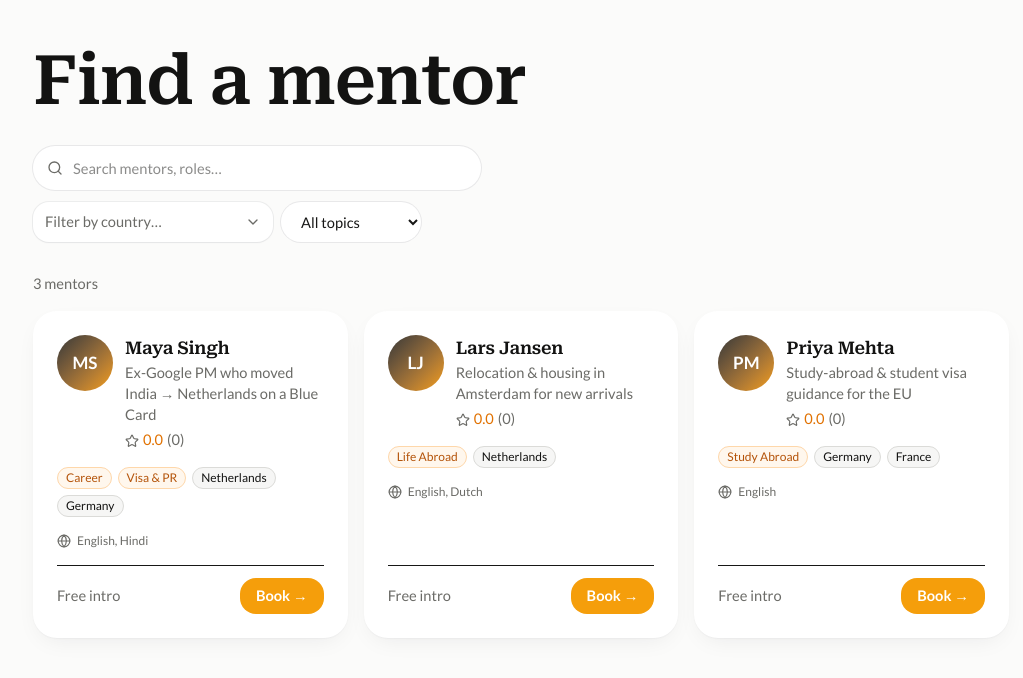
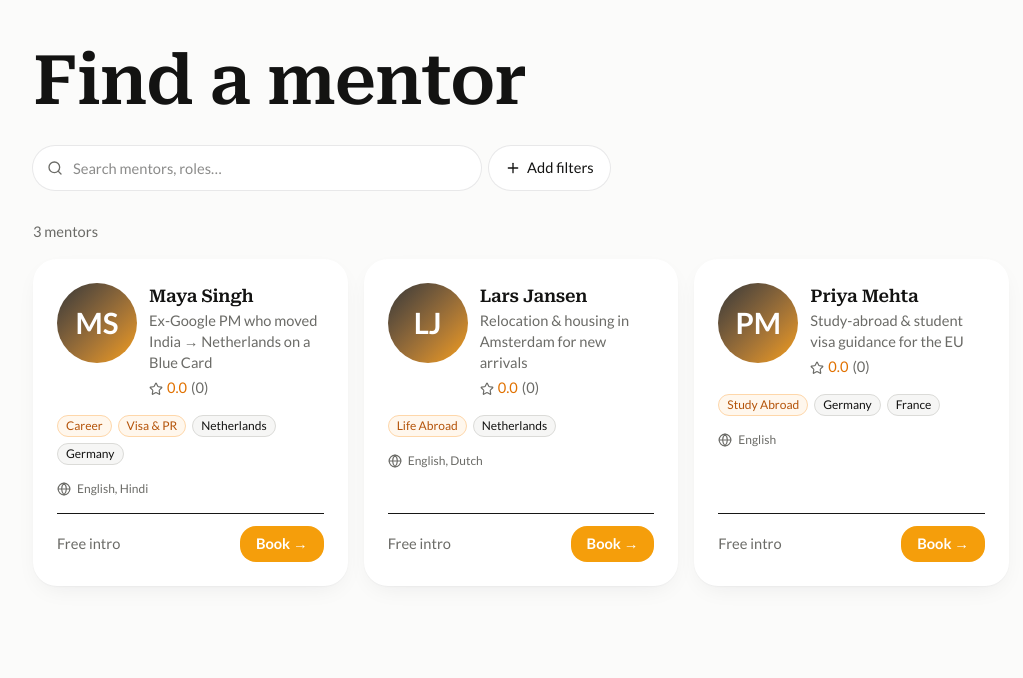
Before and after one commit to immigroov-test/groovia-frontend, a Next.js app: page /preview/frame in a window 1280 px wide. Shown: the top 678 px of the page, without its empty margins (119-1142 px from the left). Built offline with nearby package versions, Linux system fonts and the light colour scheme.

Commit message:
Mentor listing: fair-pricing tag, bigger photo, and an Add-filters builder (country/topic/language/profession/fair-pricing)

```diff
--- a/components/MentorBrowser.tsx
+++ b/components/MentorBrowser.tsx
@@ -1,59 +1,108 @@
 'use client';
-import { useMemo, useState } from 'react';
-import { Search } from 'lucide-react';
+import { useMemo, useState, type ReactNode } from 'react';
+import { Search, Plus, X, Sparkles } from 'lucide-react';
 import { MentorCard } from './MentorCard';
-import { MultiSelect } from './ui/MultiSelect';
+import { MultiSelect, type SelectOption } from './ui/MultiSelect';
 import { Flag } from './ui/Flag';
 import { countryLabel } from '../lib/countries';
+import { languageLabel } from '../lib/languages';
 import { EXPERTISE_CATEGORY_MAP } from '../lib/content';
 import type { Mentor } from '../lib/types';
 
 const CATEGORY_LABELS = EXPERTISE_CATEGORY_MAP;
 
+// Distinct, non-empty values from a set of mentors, so each filter only offers what
+// actually exists across the listed mentors.
+function distinct(values: string[]): string[] {
+  return Array.from(new Set(values.filter(Boolean)));
+}
+
+type FilterValue = string[] | boolean;
+
+interface FilterDef {
+  key: string;
+  label: string;
+  kind: 'multi' | 'toggle';
+  icon?: ReactNode;
+  placeholder?: string;
+  options?: (mentors: Mentor[]) => SelectOption[];       // multi only
+  match: (m: Mentor, value: FilterValue) => boolean;
+}
+
+const byLabel = (a: SelectOption, b: SelectOption) => a.label.localeCompare(b.label);
+
+// Add new filters here - the UI (Add-filters menu, controls, matching) is fully
+// data-driven off this list.
+const FILTERS: FilterDef[] = [
+  {
+    key: 'country', label: 'Country', kind: 'multi', placeholder: 'Any country',
+    options: (ms) => distinct(ms.flatMap((m) => m.expertise_country_codes ?? []))
+      .map((c) => ({ value: c, label: countryLabel(c), icon: <Flag code={c} /> })).sort(byLabel),
+    match: (m, v) => (v as string[]).length === 0 || (v as string[]).some((c) => (m.expertise_country_codes ?? []).includes(c)),
+  },
+  {
+    key: 'topic', label: 'Topic', kind: 'multi', placeholder: 'Any topic',
+    options: (ms) => distinct(ms.flatMap((m) => m.expertise_categories ?? []))
+      .map((c) => ({ value: c, label: CATEGORY_LABELS[c] ?? c })).sort(byLabel),
+    match: (m, v) => (v as string[]).length === 0 || (v as string[]).some((c) => (m.expertise_categories ?? []).includes(c)),
+  },
+  {
+    key: 'language', label: 'Language', kind: 'multi', placeholder: 'Any language',
+    options: (ms) => distinct(ms.flatMap((m) => m.languages ?? []))
+      .map((l) => ({ value: l, label: languageLabel(l) })).sort(byLabel),
+    match: (m, v) => (v as string[]).length === 0 || (v as string[]).some((l) => (m.languages ?? []).includes(l)),
+  },
+  {
+    key: 'profession', label: 'Profession', kind: 'multi', placeholder: 'Any profession',
+    options: (ms) => distinct(ms.flatMap((m) => m.professional_domains ?? []))
+      .map((p) => ({ value: p, label: p })).sort(byLabel),
+    match: (m, v) => (v as string[]).length === 0 || (v as string[]).some((p) => (m.professional_domains ?? []).includes(p)),
+  },
+  {
+    key: 'fair_pricing', label: 'Fair pricing', kind: 'toggle', icon: <Sparkles className="h-3.5 w-3.5" />,
+    match: (m, v) => !v || !!m.smart_pricing,
+  },
+];
+
 export function MentorBrowser({ mentors }: { mentors: Mentor[] }) {
   const [q, setQ] = useState('');
-  const [selectedCountries, setSelectedCountries] = useState<string[]>([]);
-  const [category, setCategory] = useState('');
+  const [active, setActive] = useState<Record<string, FilterValue>>({});
+  const [addOpen, setAddOpen] = useState(false);
 
-  const countries = useMemo(() => {
-    const s = new Set<string>();
-    mentors.forEach((m) => m.expertise_country_codes.forEach((c) => s.add(c)));
-    return Array.from(s);
-  }, [mentors]);
+  const activeKeys = Object.keys(active);
+  const available = FILTERS.filter((f) => !activeKeys.includes(f.key));
 
-  // Full country names, alphabetically, with flags - searchable + multi-select.
-  const countryOptions = useMemo(
-    () => countries
-      .map((c) => ({ value: c, label: countryLabel(c), icon: <Flag code={c} /> }))
-      .sort((a, b) => a.label.localeCompare(b.label)),
-    [countries],
-  );
-
-  const categories = useMemo(() => {
-    const s = new Set<string>();
-    mentors.forEach((m) => (m.expertise_categories ?? []).forEach((c) => s.add(c)));
-    return Array.from(s).sort();
-  }, [mentors]);
+  function addFilter(f: FilterDef) {
+    setActive((a) => ({ ...a, [f.key]: f.kind === 'toggle' ? true : [] }));
+    setAddOpen(false);
+  }
+  function removeFilter(key: string) {
+    setActive((a) => { const n = { ...a }; delete n[key]; return n; });
+  }
 
   const filtered = useMemo(() => {
     const ql = q.trim().toLowerCase();
     return mentors.filter((m) => {
-      if (selectedCountries.length && !selectedCountries.some((c) => m.expertise_country_codes.includes(c))) return false;
-      if (category && !(m.expertise_categories ?? []).includes(category)) return false;
       if (ql) {
         const hay = `${m.display_name} ${m.headline ?? ''} ${(m.professional_domains ?? []).join(' ')}`.toLowerCase();
         if (!hay.includes(ql)) return false;
       }
+      for (const key of activeKeys) {
+        const def = FILTERS.find((f) => f.key === key);
+        if (def && !def.match(m, active[key])) return false;
+      }
       return true;
     });
-  }, [mentors, q, selectedCountries, category]);
+  }, [mentors, q, active, activeKeys]);
 
-  const hasFilters = !!(q || selectedCountries.length || category);
+  const hasFilters = !!q || activeKeys.length > 0;
 
   return (
     <>
       <div className="mb-8 flex flex-col gap-3">
-        <div className="relative max-w-md">
+        {/* Search + Add filters */}
+        <div className="flex flex-wrap items-center gap-2">
+          <div className="relative flex-1 min-w-[220px] max-w-md">
             <Search className="absolute left-3.5 top-1/2 -translate-y-1/2 h-4 w-4 text-muted" />
             <input
               value={q}
@@ -62,18 +111,79 @@ export function MentorBrowser({ mentors }: { mentors: Mentor[] }) {
               className="w-full h-11 pl-10 pr-3.5 rounded-full bg-white text-sm shadow-[0_0_0_1px_rgba(15,23,42,0.08)] focus:outline-none focus:shadow-[0_0_0_2px_rgba(0,0,0,0.2)]"
             />
           </div>
-        <div className="flex flex-wrap items-start gap-2">
-          <div className="min-w-[240px]">
-            <MultiSelect options={countryOptions} value={selectedCountries} onChange={setSelectedCountries}
-              placeholder="Filter by country…" />
+
+          <div className="relative">
+            <button
+              type="button"
+              onClick={() => setAddOpen((o) => !o)}
+              disabled={available.length === 0}
+              className="inline-flex items-center gap-1.5 h-11 px-4 rounded-full bg-white text-sm font-medium text-brand-900 shadow-[0_0_0_1px_rgba(15,23,42,0.08)] hover:bg-brand-50 disabled:opacity-50 disabled:cursor-not-allowed"
+            >
+              <Plus className="h-4 w-4" /> Add filters
+            </button>
+            {addOpen && available.length > 0 && (
+              <>
+                <div className="fixed inset-0 z-20" onClick={() => setAddOpen(false)} />
+                <div className="absolute left-0 z-30 mt-1 w-52 rounded-xl bg-white border border-[--color-border] shadow-lg py-1">
+                  {available.map((f) => (
+                    <button
+                      key={f.key}
+                      type="button"
+                      onClick={() => addFilter(f)}
+                      className="w-full flex items-center gap-2 px-3 py-2 text-sm text-foreground hover:bg-brand-50 text-left"
+                    >
+                      {f.icon}{f.label}
+                    </button>
+                  ))}
                 </div>
-          <FilterSelect label="All topics" value={category} onChange={setCategory} options={categories.map((c) => ({ value: c, label: CATEGORY_LABELS[c] ?? c }))} />
+              </>
+            )}
+          </div>
+
           {hasFilters && (
-            <button onClick={() => { setQ(''); setSelectedCountries([]); setCategory(''); }} className="text-sm text-muted hover:text-foreground px-3 py-2 h-10">
-              Clear
+            <button onClick={() => { setQ(''); setActive({}); }} className="text-sm text-muted hover:text-foreground px-3 py-2 h-11">
+              Clear all
             </button>
           )}
         </div>
+
+        {/* Active filter controls */}
+        {activeKeys.length > 0 && (
+          <div className="flex flex-wrap items-start gap-3">
+            {activeKeys.map((key) => {
+              const def = FILTERS.find((f) => f.key === key);
+              if (!def) return null;
+
+              if (def.kind === 'toggle') {
+                return (
+                  <span key={key} className="inline-flex items-center gap-1.5 h-10 px-3 rounded-full bg-amber-50 text-amber-800 text-sm font-medium">
+                    {def.icon} {def.label}
+                    <button type="button" onClick={() => removeFilter(key)} aria-label={`Remove ${def.label} filter`} className="text-amber-500 hover:text-amber-800">
+                      <X className="h-4 w-4" />
+                    </button>
+                  </span>
+                );
+              }
+
+              return (
+                <div key={key} className="min-w-[220px] max-w-xs flex-1">
+                  <div className="mb-1 flex items-center justify-between">
+                    <span className="text-sm font-medium text-foreground">{def.label}</span>
+                    <button type="button" onClick={() => removeFilter(key)} aria-label={`Remove ${def.label} filter`} className="text-muted hover:text-foreground">
+                      <X className="h-3.5 w-3.5" />
+                    </button>
+                  </div>
+                  <MultiSelect
+                    options={def.options!(mentors)}
+                    value={active[key] as string[]}
+                    onChange={(v) => setActive((a) => ({ ...a, [key]: v }))}
+                    placeholder={def.placeholder}
+                  />
+                </div>
+              );
+            })}
+          </div>
+        )}
       </div>
 
       {filtered.length === 0 ? (
@@ -89,23 +199,3 @@ export function MentorBrowser({ mentors }: { mentors: Mentor[] }) {
     </>
   );
 }
-
-function FilterSelect({
-  label, value, onChange, options,
-}: {
-  label: string;
-  value: string;
-  onChange: (v: string) => void;
-  options: { value: string; label: string }[];
-}) {
-  return (
-    <select
-      value={value}
-      onChange={(e) => onChange(e.target.value)}
-      className="h-10 px-4 rounded-full bg-white text-sm text-foreground shadow-[0_0_0_1px_rgba(15,23,42,0.08)] focus:outline-none focus:shadow-[0_0_0_2px_rgba(0,0,0,0.2)] cursor-pointer"
-    >
-      <option value="">{label}</option>
-      {options.map((o) => <option key={o.value} value={o.value}>{o.label}</option>)}
-    </select>
-  );
-}
--- a/components/MentorCard.tsx
+++ b/components/MentorCard.tsx
@@ -1,5 +1,5 @@
 import Link from 'next/link';
-import { Star, Globe, MapPin } from 'lucide-react';
+import { Star, Globe, MapPin, Sparkles } from 'lucide-react';
 import { Card, CardBody } from './ui/Card';
 import { Badge } from './ui/Badge';
 import { EXPERTISE_CATEGORY_MAP } from '../lib/content';
@@ -31,9 +31,9 @@ export function MentorCard({ mentor }: { mentor: Mentor }) {
         <div className="flex items-start gap-3">
           {mentor.photo_url ? (
             // eslint-disable-next-line @next/next/no-img-element
-            <img src={mentor.photo_url} alt={mentor.display_name} className="h-14 w-14 rounded-full object-cover shrink-0" />
+            <img src={mentor.photo_url} alt={mentor.display_name} className="h-20 w-20 rounded-full object-cover shrink-0" />
           ) : (
-            <div className="h-14 w-14 rounded-full bg-gradient-to-br from-brand-700 to-accent-500 flex items-center justify-center text-white font-semibold shrink-0">
+            <div className="h-20 w-20 rounded-full bg-gradient-to-br from-brand-700 to-accent-500 flex items-center justify-center text-white text-lg font-semibold shrink-0">
               {initials}
             </div>
           )}
@@ -48,8 +48,13 @@ export function MentorCard({ mentor }: { mentor: Mentor }) {
           </div>
         </div>
 
-        {/* Expertise: category tags + countries (full names) */}
+        {/* Expertise: fair-pricing tag + category tags + countries (full names) */}
         <div className="flex flex-wrap gap-1.5">
+          {mentor.smart_pricing && (
+            <span className="inline-flex items-center gap-1 rounded-full bg-amber-50 text-amber-700 px-2 py-0.5 text-xs font-medium">
+              <Sparkles className="h-3 w-3" /> Fair pricing
+            </span>
+          )}
           {categories.slice(0, 3).map((cat) => (
             <Badge key={cat} tone="accent">{EXPERTISE_CATEGORY_MAP[cat] ?? cat}</Badge>
           ))}
```
Lines whose indentation alone changed are shown as unchanged.
